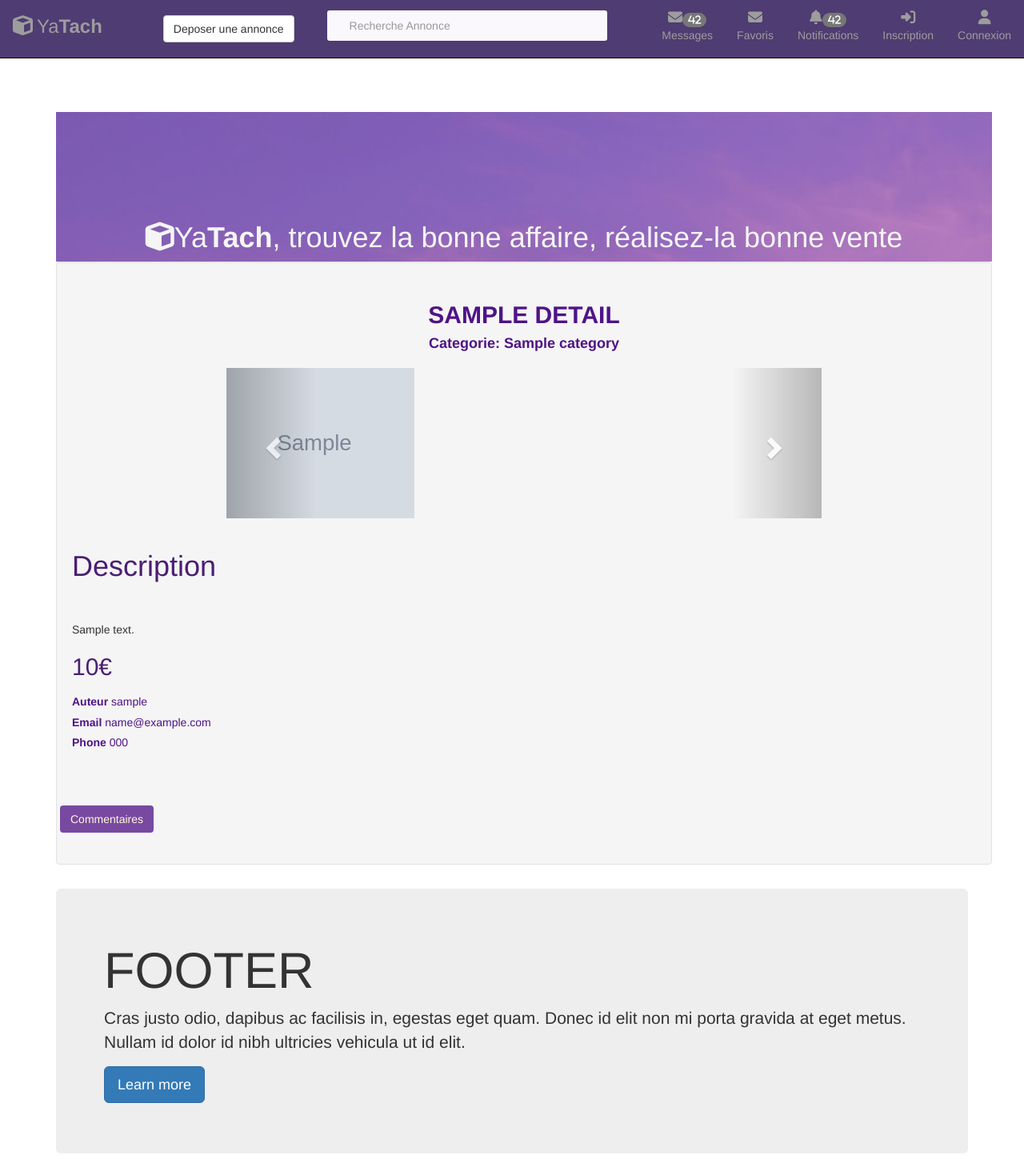
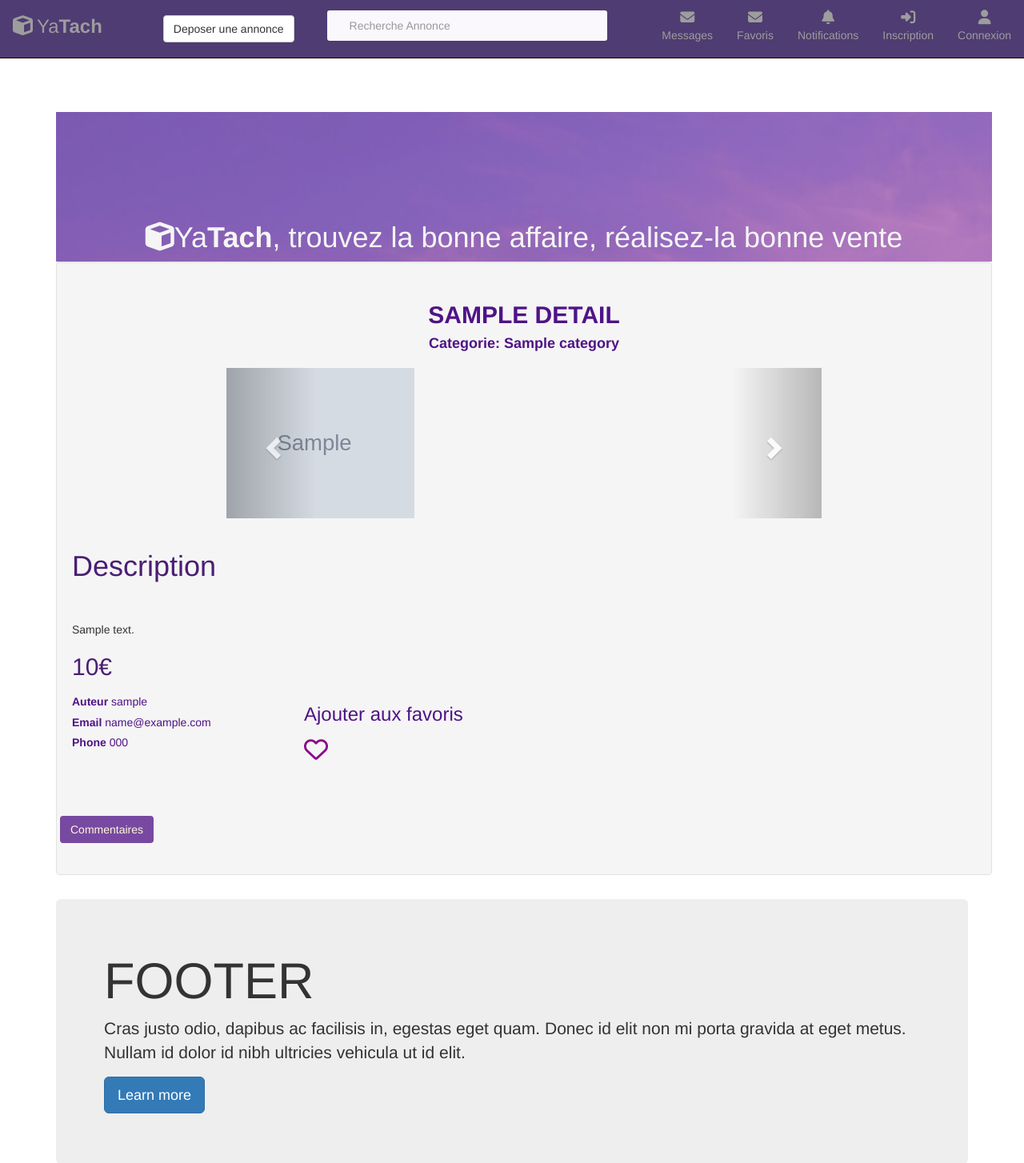
Before and after one commit to wafistos1/Ecommerce_project, a Django app: template Mysite/annonce/templates/annonce/detail.html in a window 1280 px wide. Shown: the top 1454 px of the page at 80% size. Before the commit the page ends 1379 px from the top, so only its background shows below. Run offline with Django 3.2, Linux system fonts and the light colour scheme; the template is opened without the code that fills it: most values are stand-ins (such as "Sample title", 1, 10 or a date in 2020); grey boxes marked "Sample" are stand-in pictures; form fields are guessed from the names that the template uses; some libraries are stand-ins or nearby versions.

```diff
--- a/Mysite/annonce/models.py
+++ b/Mysite/annonce/models.py
@@ -56,6 +56,9 @@ class Annonce(models.Model):
 
     def get_absolute_url(self):  # new
         return reverse('annonce_detail', args=[str(self.id)])
+
+    def get_favorite_url(self):  # new
+        return reverse('favorite_annonce', args=[str(self.id)])
 
     def get_update_url(self):  # new
         return reverse('annonce_update', args=[str(self.id)])
--- a/Mysite/annonce/templates/annonce/detail.html
+++ b/Mysite/annonce/templates/annonce/detail.html
@@ -72,9 +72,9 @@
         <div class="col-sm-2"></div>
         <div class="col-sm-8">
           <br>
-<H1 style="align-items: center; color: rgb(74, 30, 116)">Description</H1>
-<br>
-<br>
+          <H1 style="align-items: center; color: rgb(74, 30, 116)">Description</H1>
+          <br>
+          <br>
           <p>{{details.description }}</p>
           <H2 style="color: rgb(74, 30, 116);"><span>{{details.price|intcomma}}€</span></H2>
         </div>
@@ -82,10 +82,29 @@
 
       </div>
       <div class="row">
-        <div class="col-sm-4" style="color:rgb(79, 19, 134);">
+        <div class="col-sm-3 " style="color:rgb(79, 19, 134);">
           <h5><strong>Auteur </strong>{{details.owner.username}}</h5>
           <h5><strong>Email </strong>{{details.owner.email}}</h5>
           <h5><strong>Phone </strong>{{details.owner.phone}}</h5>
+
+        </div>
+        <div class="col-sm-3 " id="favourite-section" style="color: rgb(79, 19, 134);">
+          {% if is_favorite %}
+          <h3> Supprimer des favoris</h3>
+          <a href="{% url 'favorite_annonce' pk=details.id %}">
+            <span style="font-size: 30px; color: rgb(79, 19, 134);">
+              <i class="fas fa-heart " ></i>
+            </span>
+          </a>
+          {% else %}
+          <h3> Ajouter aux favoris</h3>
+          <a href="{% url 'favorite_annonce' pk=details.id %}">
+
+            <span style="font-size: 30px; color: darkmagenta;">
+              <i class="far fa-heart " ></i>
+            </span>
+          </a>
+          {% endif %}
         </div>
 
       </div>
@@ -96,9 +115,10 @@
       <div class="row ">
         <div class="col-12">
 
-        <button  id="btn-commentaires" type="button" class="btn btn-secondary" style="background-color: rgb(120, 73, 160); font-size: 14px; color: cornsilk;"> Commentaires </button>
-      </div>
-      <br>
+          <button id="btn-commentaires" type="button" class="btn btn-secondary"
+            style="background-color: rgb(120, 73, 160); font-size: 14px; color: cornsilk;"> Commentaires </button>
+        </div>
+        <br>
         <div id="commentaires" class="col-sm-6 well" style="display:none ;">
 
           <div class="main-comment-section">
@@ -109,7 +129,9 @@
 
           </div>
           <div class="message-sender">
-            <a href="/annonce/message/{{details.owner.pk}}"><h5> Send Mp </h5></a>
+            <a href="/annonce/message/{{details.owner.pk}}">
+              <h5> Send Mp </h5>
+            </a>
 
           </div>
 
--- a/Mysite/templates/base.html
+++ b/Mysite/templates/base.html
@@ -51,12 +51,9 @@
         </form>
         <ul class="nav navbar-nav navbar-right ml-auto">
 
-          <li class="nav-item"><a href="{% url 'message_list' %}" class="nav-link"><i class="fa fa-envelope"><span
-                  class="badge">42</span></i><span>Messages</span></a></li>
-          <li class="nav-item"><a href="{%url 'favorite_list'%}" class="nav-link"><i class="fa fa-envelope"><span
-                    class="badge"></span></i><span>Favoris</span></a></li>
-          <li class="nav-item"><a href="#" class="nav-link"><i class="fa fa-bell"><span
-                  class="badge badge-pill badge-dark">42</span></i><span>Notifications</span></a>
+          <li class="nav-item"><a href="{% url 'message_list' %}" class="nav-link"><i class="fa fa-envelope"></i><span>Messages</span></a></li>
+          <li class="nav-item"><a href="{%url 'favorite_list'%}" class="nav-link"><i class="fa fa-envelope"></i><span>Favoris</span></a></li>
+          <li class="nav-item"><a href="#" class="nav-link"><i class="fa fa-bell"></i><span>Notifications</span></a>
           </li>
 
 
```
